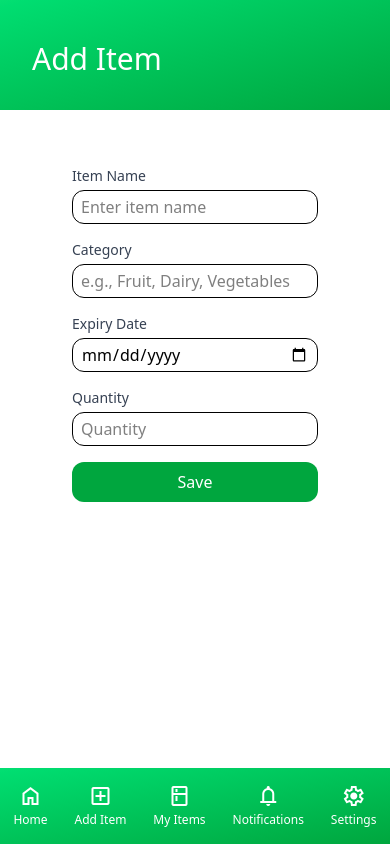
After one commit to angushay42/Group-4, a Django app: page /add-item in a window 390 px wide. The commit adds this page. Run offline with Django 5.2, Linux system fonts and the light colour scheme; a user stored in the database is signed in; some libraries are stand-ins or nearby versions.

Commit message:
Made first version of add item page linked to form
Also finalised the mobile and desktop nav bar layouts to match the design

```diff
--- a/src/Users/static/css/dist/styles.css
+++ b/src/Users/static/css/dist/styles.css
@@ -10,14 +10,18 @@
     --color-red-100: oklch(93.6% 0.032 17.717);
     --color-red-400: oklch(70.4% 0.191 22.216);
     --color-red-500: oklch(63.7% 0.237 25.331);
+    --color-red-600: oklch(57.7% 0.245 27.325);
     --color-red-700: oklch(50.5% 0.213 27.518);
+    --color-green-100: oklch(96.2% 0.044 156.743);
     --color-green-200: oklch(92.5% 0.084 155.995);
     --color-green-400: oklch(79.2% 0.209 151.711);
     --color-green-500: oklch(72.3% 0.219 149.579);
     --color-green-600: oklch(62.7% 0.194 149.214);
+    --color-green-700: oklch(52.7% 0.154 150.069);
     --color-slate-100: oklch(96.8% 0.007 247.896);
     --color-slate-300: oklch(86.9% 0.022 252.894);
     --color-slate-800: oklch(27.9% 0.041 260.031);
+    --color-gray-50: oklch(98.5% 0.002 247.839);
     --color-gray-200: oklch(92.8% 0.006 264.531);
     --color-gray-300: oklch(87.2% 0.01 258.338);
     --color-gray-500: oklch(55.1% 0.027 264.364);
@@ -268,6 +272,24 @@
   .z-\[1000\] {
     z-index: 1000;
   }
+  .container {
+    width: 100%;
+    @media (width >= 40rem) {
+      max-width: 40rem;
+    }
+    @media (width >= 48rem) {
+      max-width: 48rem;
+    }
+    @media (width >= 64rem) {
+      max-width: 64rem;
+    }
+    @media (width >= 80rem) {
+      max-width: 80rem;
+    }
+    @media (width >= 96rem) {
+      max-width: 96rem;
+    }
+  }
   .-m-8 {
     margin: calc(var(--spacing) * -8);
   }
@@ -280,6 +302,9 @@
   .mx-auto {
     margin-inline: auto;
   }
+  .mt-1 {
+    margin-top: calc(var(--spacing) * 1);
+  }
   .mt-6 {
     margin-top: calc(var(--spacing) * 6);
   }
@@ -291,6 +316,9 @@
   }
   .mb-0 {
     margin-bottom: calc(var(--spacing) * 0);
+  }
+  .mb-1 {
+    margin-bottom: calc(var(--spacing) * 1);
   }
   .mb-2 {
     margin-bottom: calc(var(--spacing) * 2);
@@ -516,11 +544,20 @@
       background-color: color-mix(in oklab, var(--color-black) 50%, transparent);
     }
   }
+  .bg-gray-50 {
+    background-color: var(--color-gray-50);
+  }
   .bg-gray-200 {
     background-color: var(--color-gray-200);
   }
   .bg-gray-800 {
     background-color: var(--color-gray-800);
+  }
+  .bg-green-100 {
+    background-color: var(--color-green-100);
+  }
+  .bg-green-600 {
+    background-color: var(--color-green-600);
   }
   .bg-red-100 {
     background-color: var(--color-red-100);
@@ -620,6 +657,9 @@
   .py-4 {
     padding-block: calc(var(--spacing) * 4);
   }
+  .py-8 {
+    padding-block: calc(var(--spacing) * 8);
+  }
   .pe-3\.5 {
     padding-inline-end: calc(var(--spacing) * 3.5);
   }
@@ -694,8 +734,14 @@
   .text-gray-800 {
     color: var(--color-gray-800);
   }
+  .text-green-700 {
+    color: var(--color-green-700);
+  }
   .text-red-500 {
     color: var(--color-red-500);
+  }
+  .text-red-600 {
+    color: var(--color-red-600);
   }
   .text-red-700 {
     color: var(--color-red-700);
@@ -768,6 +814,10 @@
     transition-timing-function: var(--tw-ease, var(--default-transition-timing-function));
     transition-duration: var(--tw-duration, var(--default-transition-duration));
   }
+  .duration-200 {
+    --tw-duration: 200ms;
+    transition-duration: 200ms;
+  }
   .duration-300 {
     --tw-duration: 300ms;
     transition-duration: 300ms;
@@ -808,6 +858,13 @@
     &:hover {
       @media (hover: hover) {
         background-color: var(--color-gray-300);
+      }
+    }
+  }
+  .hover\:bg-green-700 {
+    &:hover {
+      @media (hover: hover) {
+        background-color: var(--color-green-700);
       }
     }
   }
--- a/src/expiry/forms.py
+++ b/src/expiry/forms.py
@@ -115,7 +115,27 @@ class AddItem(forms.Form):
         widget=forms.TextInput(attrs={
             'class':    'border w-full text-base px-2 py-1 focus:outline-none '\
                         'focus:ring-0 focus:border-green-600 rounded-xl',
-            'placeholder': 'Item'
+            'placeholder': 'Enter item name'
+        })
+    )
+
+    item_category = forms.CharField(
+        required=True,
+        max_length=50,
+        widget=forms.TextInput(attrs={
+            'class':    'border w-full text-base px-2 py-1 focus:outline-none '\
+                        'focus:ring-0 focus:border-green-600 rounded-xl',
+            'placeholder': 'e.g., Fruit, Dairy, Vegetables'
+        })
+    )
+
+    quantity = forms.IntegerField(
+        min_value=1,
+        required=True,
+        widget=forms.NumberInput(attrs={
+            'class':    'border w-full text-base px-2 py-1 focus:outline-none '\
+                        'focus:ring-0 focus:border-green-600 rounded-xl',
+            'placeholder': 'Quantity'
         })
     )
 
@@ -128,21 +148,13 @@ class AddItem(forms.Form):
             'type': 'date',
         })
     )
-    quantity = forms.IntegerField(
-        min_value=1,
-        required=True,
-        widget=forms.NumberInput(attrs={
-            'class':    'border w-full text-base px-2 py-1 focus:outline-none '\
-                        'focus:ring-0 focus:border-green-600 rounded-xl',
-            'placeholder': 'Quantity'
-        })
-    )
+
 
     def clean(self):
         cleaned_data = super().clean()
         expiry_date = cleaned_data.get('expiry_date')
 
-        if expiry_date and expiry_date.date() > date.today():   #Incase it is none uses an and so comparison doesn't execute as it is false
+        if expiry_date and expiry_date < date.today():   #Incase it is none uses an and so comparison doesn't execute as it is false
             raise forms.ValidationError("Expiry date cannot be in the past")
 
         return cleaned_data
--- /dev/null
+++ b/src/expiry/templates/expiry/add_item.html
@@ -0,0 +1,75 @@
+{% extends 'dashboard_base.html' %}
+
+{% block content %}
+
+
+<div class="relative bg-gradient-to-br from-green-400 to-green-600 -m-8 mb-0 p-8 pb-6 md:rounded-2xl">
+    <div class="flex justify-between items-center">
+        <h1 class="text-white text-3xl md:text-4xl md:font-bold">Add Item</h1>
+        <div class="w-13.5 h-13.5"></div>
+    </div>
+</div>
+
+<body class="bg-gray-50">
+    <div class="container mx-auto px-4 py-8">
+        <div class="max-w-md mx-auto bg-white rounded-lg p-6">
+
+            <form method="POST" class="space-y-4">
+                {% csrf_token %}
+
+                <div>
+                    <label for="{{ form.item_name.id_for_label }}" class="block text-sm font-medium text-gray-700 mb-1">
+                        Item Name
+                    </label>
+                    {{ form.item_name }}
+                    {% if form.item_name.errors %}
+                        <p class="mt-1 text-sm text-red-600">{{ form.item_name.errors.0 }}</p>
+                    {% endif %}
+                </div>
+
+                <div>
+                    <label for="{{ form.item_category.id_for_label }}" class="block text-sm font-medium text-gray-700 mb-1">
+                        Category
+                    </label>
+                    {{ form.item_category }}
+                    {% if form.item_name.errors %}
+                        <p class="mt-1 text-sm text-red-600">{{ form.item_category.errors.0 }}</p>
+                    {% endif %}
+                </div>
+
+                <div>
+                    <label for="{{ form.expiry_date.id_for_label }}" class="block text-sm font-medium text-gray-700 mb-1">
+                        Expiry Date
+                    </label>
+                    {{ form.expiry_date }}
+                    {% if form.expiry_date.errors %}
+                        <p class="mt-1 text-sm text-red-600">{{ form.expiry_date.errors.0 }}</p>
+                    {% endif %}
+                </div>
+
+                <div>
+                    <label for="{{ form.quantity.id_for_label }}" class="block text-sm font-medium text-gray-700 mb-1">
+                        Quantity
+                    </label>
+                    {{ form.quantity }}
+                    {% if form.quantity.errors %}
+                        <p class="mt-1 text-sm text-red-600">{{ form.quantity.errors.0 }}</p>
+                    {% endif %}
+                </div>
+
+                {% if form.non_field_errors %}
+                    <div class="p-3 rounded-lg bg-red-100 text-red-700">
+                        {{ form.non_field_errors }}
+                    </div>
+                {% endif %}
+
+                <button type="submit" class="w-full bg-green-600 hover:bg-green-700 text-white font-medium py-2 px-4 rounded-xl transition duration-200">
+                    Save
+                </button>
+            </form>
+        </div>
+    </div>
+</body>
+
+
+{% endblock %}
--- a/src/expiry/templates/expiry/dashboard.html
+++ b/src/expiry/templates/expiry/dashboard.html
@@ -46,8 +46,8 @@
 </div>
 
 
-
 <div class="flex justify-center mt-8">
+    <a href="{% url 'add_item' %}">
         <button id="glassBtn"
                 class="p-5 rounded-full backdrop-blur-xl bg-gradient-to-br from-green-400 to-green-600 border border-white/20
            shadow-xl hover:bg-white/20 transition relative">
@@ -59,6 +59,7 @@
         add_2
         </span>
         </button>
+    </a>
 </div>
 
 
--- a/src/expiry/templates/expiry/sidebar.html
+++ b/src/expiry/templates/expiry/sidebar.html
@@ -5,14 +5,7 @@
         id="sidebar"
         class="hidden md:block fixed top-0 left-0 h-full bg-gradient-to-br from-green-400 to-green-600 text-white p-10 shadow-md w-64 md:w-72 lg:w-80 -translate-x-full transition-transform duration-300 ease-in-out origin-left z-[1000]"
 >
-    <div class="mb-8 flex-row">
-        <img
-                src="{}"
-                alt="Logo"
-                id="logo"
-                class="max-w-[8vw] max-h-[8vw]"
-        >
-    </div>
+
 
     <ul class="flex flex-col gap-10">
         <li>
@@ -27,6 +20,16 @@
         </li>
         <li>
             <a
+                    href="/add_item"
+                    class="glass rounded-xl px-6 py-3 flex items-center gap-3 shadow-2xl transition-all duration-300
+                ease-out
+                hover:shadow-xl hover:-translate-y-0.5 active:translate-y-0">
+                <div class="material-symbols-outlined text-5xl mb-2">add_box</div>
+                Add Item
+            </a>
+        </li>
+        <li>
+            <a
                     href="/items"
                     class="glass rounded-xl px-6 py-3 flex items-center gap-3 shadow-2xl transition-all duration-300 ease-out
             hover:shadow-xl hover:-translate-y-0.5 active:translate-y-0">
@@ -36,7 +39,17 @@
         </li>
         <li>
             <a
-                href="settings"
+                    href="#"
+                    class="glass rounded-xl px-6 py-3 flex items-center gap-3 shadow-2xl transition-all duration-300
+                ease-out
+                hover:shadow-xl hover:-translate-y-0.5 active:translate-y-0">
+                <div class="material-symbols-outlined text-5xl mb-2">notifications</div>
+                Notifications
+            </a>
+        </li>
+        <li>
+            <a
+                    href="/settings"
                     class="glass rounded-xl px-6 py-3 flex items-center gap-3 shadow-2xl transition-all duration-300
                 ease-out
                 hover:shadow-xl hover:-translate-y-0.5 active:translate-y-0">
@@ -75,13 +88,28 @@
             </a>
         </li>
         <li>
-            <a href="#" class="flex flex-col items-center gap-1 py-2 px-3 transition-all hover:bg-white/20 rounded-lg">
-                <span class="material-symbols-outlined text-3xl">kitchen</span>
-                <span class="text-xs">Items</span>
+            <a href="/add_item"
+               class="flex flex-col items-center gap-1 py-2 px-3 transition-all hover:bg-white/20 rounded-lg">
+                <span class="material-symbols-outlined text-3xl">add_box</span>
+                <span class="text-xs">Add Item</span>
             </a>
         </li>
         <li>
-            <a href="settings" class="flex flex-col items-center gap-1 py-2 px-3 transition-all hover:bg-white/20 rounded-lg">
+            <a href="#" class="flex flex-col items-center gap-1 py-2 px-3 transition-all hover:bg-white/20 rounded-lg">
+                <span class="material-symbols-outlined text-3xl">kitchen</span>
+                <span class="text-xs">My Items</span>
+            </a>
+        </li>
+        <li>
+            <a href="#"
+               class="flex flex-col items-center gap-1 py-2 px-3 transition-all hover:bg-white/20 rounded-lg">
+                <span class="material-symbols-outlined text-3xl">notifications</span>
+                <span class="text-xs">Notifications</span>
+            </a>
+        </li>
+        <li>
+            <a href="settings"
+               class="flex flex-col items-center gap-1 py-2 px-3 transition-all hover:bg-white/20 rounded-lg">
                 <span class="material-symbols-outlined text-3xl">settings</span>
                 <span class="text-xs">Settings</span>
             </a>
--- a/src/expiry/urls.py
+++ b/src/expiry/urls.py
@@ -8,5 +8,6 @@ urlpatterns = [
     path('signup', views.signup_view, name ='signup'),
     path('dashboard', views.dashboard, name='dashboard'),
     path('settings', views.settings, name='settings'),
-    path('items', views.items_list, name='items')
+    path('items', views.items_list, name='items'),
+    path('add-item', views.add_item_view, name='add_item'),
 ]
--- a/src/expiry/views.py
+++ b/src/expiry/views.py
@@ -14,6 +14,7 @@ from django.utils import timezone
 from django.db.models import Case, When, IntegerField
 
 from . import forms
+from .forms import AddItem
 from .models import Item
 
 import logging
@@ -134,7 +135,29 @@ def items_list(request: HttpRequest):
 
 def settings(request: HttpRequest):
 
-    if not request.user.is_authenticated:   # limits access when not logged in
-        return render(request, "login")     # redirect?
+    if not request.user.is_authenticated:  # limits access when not logged in
+        return redirect("login")
 
     return render(request,'expiry/settings.html')
+
+def add_item_view(request: HttpRequest):
+    if not request.user.is_authenticated:  # limits access when not logged in
+        return redirect("login")
+
+    if request.method == "POST":
+        form = AddItem(request.POST)
+        if form.is_valid():
+            item_name = form.cleaned_data['item_name']
+            item_category = form.cleaned_data['item_category']
+            expiry_date = form.cleaned_data['expiry_date']
+            quantity = form.cleaned_data['quantity']
+
+            # TODO: Add database saving here
+            # Item.objects.create(name=item_name, expiry=expiry_date, qty=quantity)
+
+            messages.success(request, "Item added successfully!")
+            return redirect("dashboard")
+    else:
+        form = AddItem()
+
+    return render(request, "expiry/add_item.html", {"form": form})
```
Lines whose indentation alone changed are shown as unchanged.
